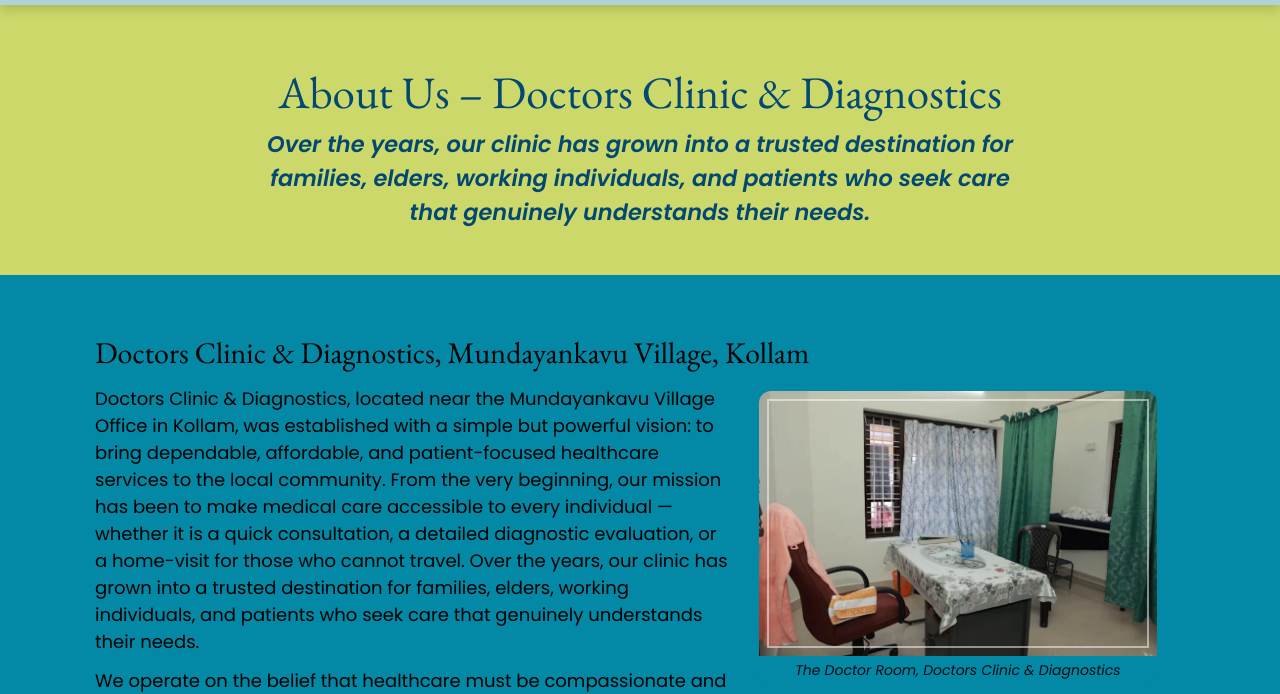
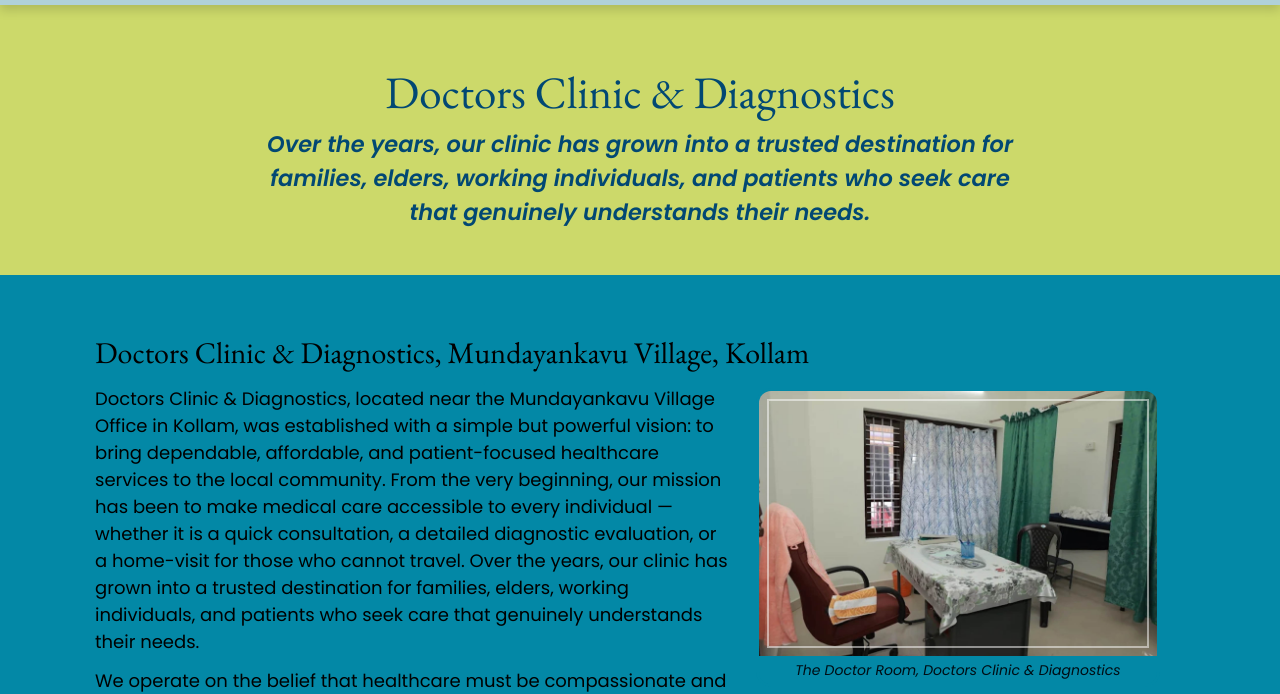
Before and after one commit to shanishashidharan123/DCD, a plain HTML site: page about-us.html in a window 1280 px wide. Shown: the part 119-813 px from the top of the page. Drawn offline with nearby package versions, Linux system fonts and the light colour scheme.

Commit message:
Update about-us.html

```diff
--- a/about-us.html
+++ b/about-us.html
@@ -5,7 +5,7 @@
 <meta http-equiv="X-UA-Compatible" content="IE=edge">
 <meta name="viewport" content="width=device-width, initial-scale=1">
 <!-- InstanceBeginEditable name="doctitle" -->
-<title>About Us – Doctors Clinic &amp; Diagnostics</title>
+<title>About Doctors Clinic &amp; Diagnostics</title>
 <!-- InstanceEndEditable -->
 <link href="images/dcdicon.ico" rel="icon" type="image/x-icon">
 <link rel="preconnect" href="https://fonts.googleapis.com">
@@ -62,7 +62,7 @@
   <section id="dcd_features" class="theme_color_2">
     <div class="container text-center">
       <div class="dcd_secn">
-        <h1>About Us – Doctors Clinic &amp; Diagnostics</h1>
+        <h1>Doctors Clinic &amp; Diagnostics</h1>
         <p>Over the years, our clinic has grown into a trusted destination for families, elders, working individuals, and patients who seek care that genuinely understands their needs.</p>
       </div>
     </div>
```
